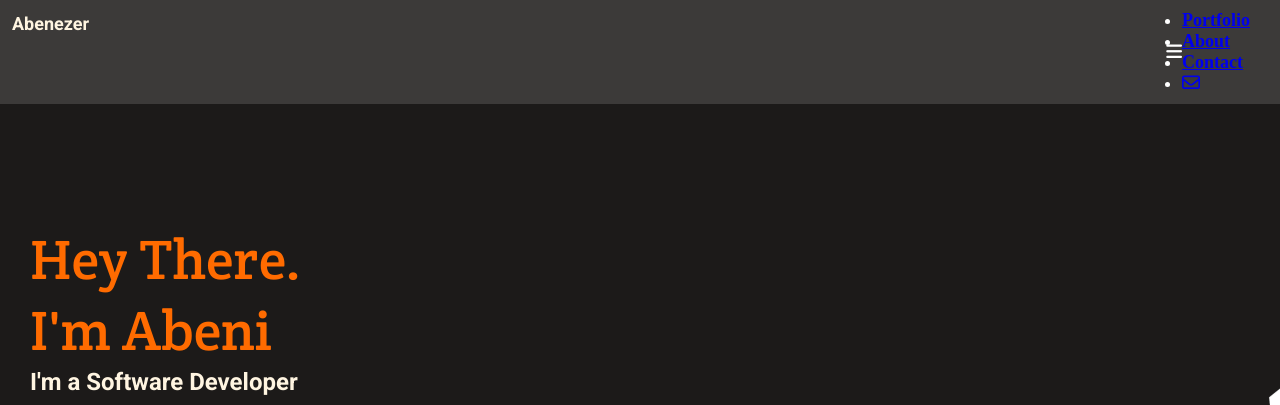
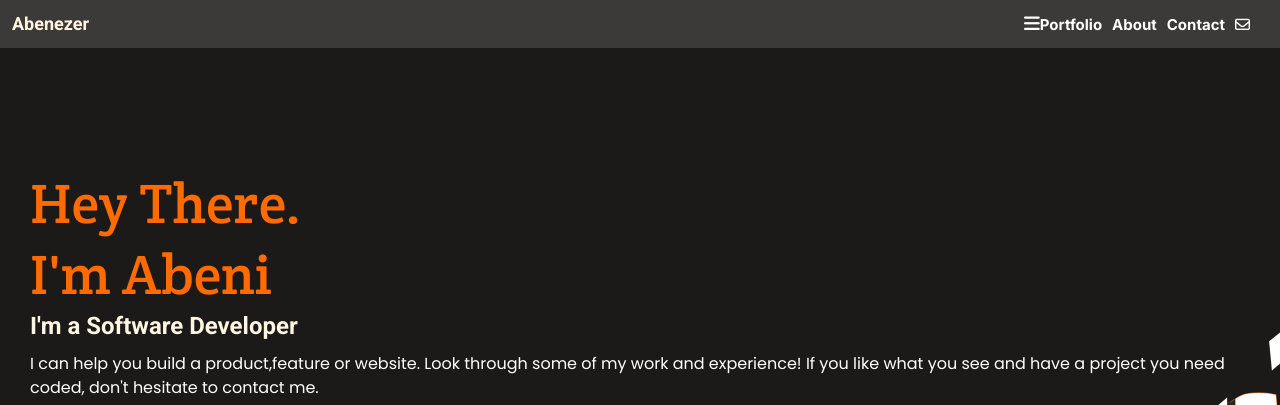
Before and after one commit to Sofinaye/portfo, a website: page index.html in a window 1280 px wide. Shown: the top 405 px of the page. Drawn offline with Linux system fonts and the light colour scheme.

Commit message:
Add navbar style

```diff
--- a/style.css
+++ b/style.css
@@ -468,3 +468,22 @@ html {
   background: #0d151e;
   border-radius: 10px;
 }
+
+.navbar-link {
+  display: none;
+}
+
+@media only screen and (min-width: 768px) {
+  .navbar-link {
+    display: flex;
+    list-style: none;
+    gap: 1rem;
+  }
+
+  .navbar-link-item {
+    color: #fff;
+    text-decoration: none;
+    font-size: 15px;
+    font-family: 'Inter', serif;
+  }
+}
```
